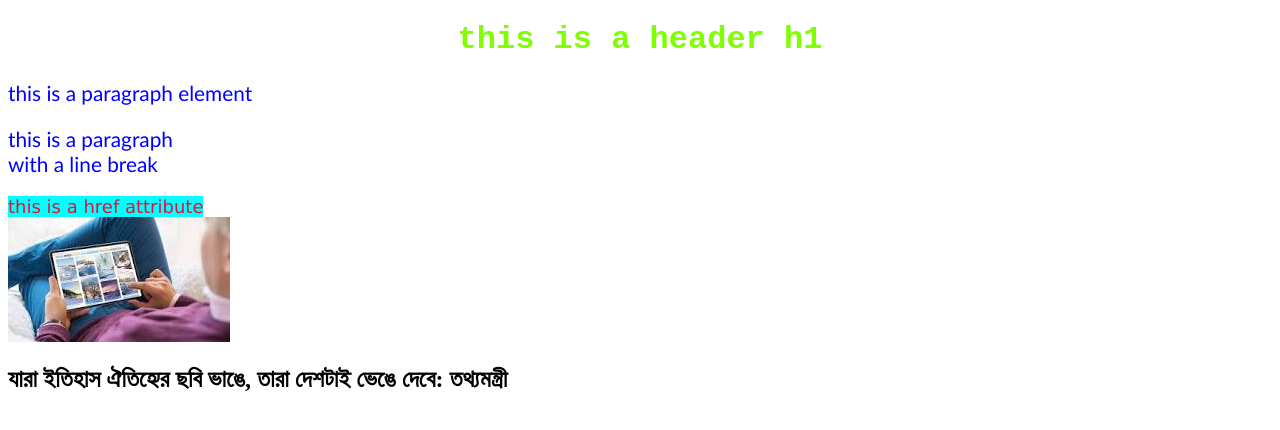
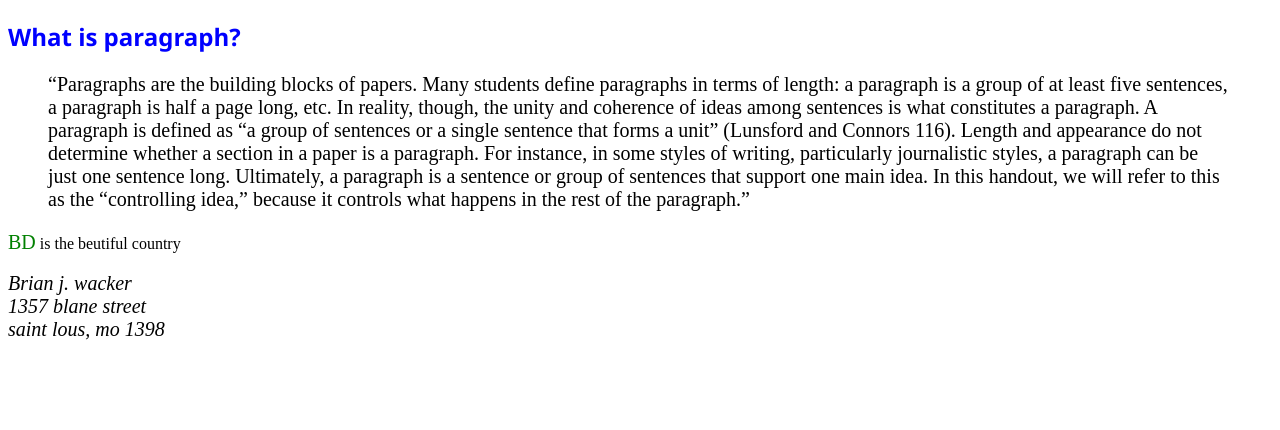
Before and after one commit to farjana-fbm/learn-html, a plain HTML site: page findex.html in a window 1280 px wide. Drawn offline with Linux system fonts and the light colour scheme.

Commit message:
learn quotations

```diff
--- a/findex.html
+++ b/findex.html
@@ -1,28 +1,19 @@
 <!DOCTYPE html>
 <html>
     <head>
-        <title>New web page</title>
+        <title>new page</title>
     </head>
-    <style>
-        h1{color: chartreuse; font-family: 'Courier New'; text-align: center;}
-        p{color: blue; font-family: 'Gill Sans'; font-size: 130%;}
-        a:link{
-            color: crimson;
-            background-color: aqua;
-            text-decoration: none;
-            font-size: large;
-            font-family: verdana;
-        }
-    </style>
     <body>
 
-        <h1>this is a header h1</h1>
-        <p>this is a paragraph element</p>
-        <p>this is a paragraph <br> with a line break </p>
-        <a href="www.google.com">this is a href attribute</a>
-        <br>
-        <img src="download (2).jfif" alt="men with a tab">
-        <h2>যারা ইতিহাস ঐতিহ্যের ছবি ভাঙে, তারা দেশটাই ভেঙে দেবে: তথ্যমন্ত্রী</h2>
+        <h2 style="color: blue; font-family: 'Segoe UI';">What is paragraph?</h2>
+        <blockquote style="font-size: 20px;"><q>Paragraphs are the building blocks of papers. Many students define paragraphs in terms of length: a paragraph is a group of at least five sentences, a paragraph is half a page long, etc. In reality, though, the unity and coherence of ideas among sentences is what constitutes a paragraph. A paragraph is defined as “a group of sentences or a single sentence that forms a unit” (Lunsford and Connors 116). Length and appearance do not determine whether a section in a paper is a paragraph. For instance, in some styles of writing, particularly journalistic styles, a paragraph can be just one sentence long. Ultimately, a paragraph is a sentence or group of sentences that support one main idea. In this handout, we will refer to this as the “controlling idea,” because it controls what happens in the rest of the paragraph.</q></blockquote>
+        <abbr title="Bangladesh" style="text-decoration: none; color: green; font-size: 20px;">BD</abbr> is the beutiful country
+        <br><br>
+        <address style="font-size: 20px;">
+            Brian j. wacker<br>
+            1357 blane street<br>
+            saint lous, mo 1398
 
+        </address>
     </body>
 </html>
```
